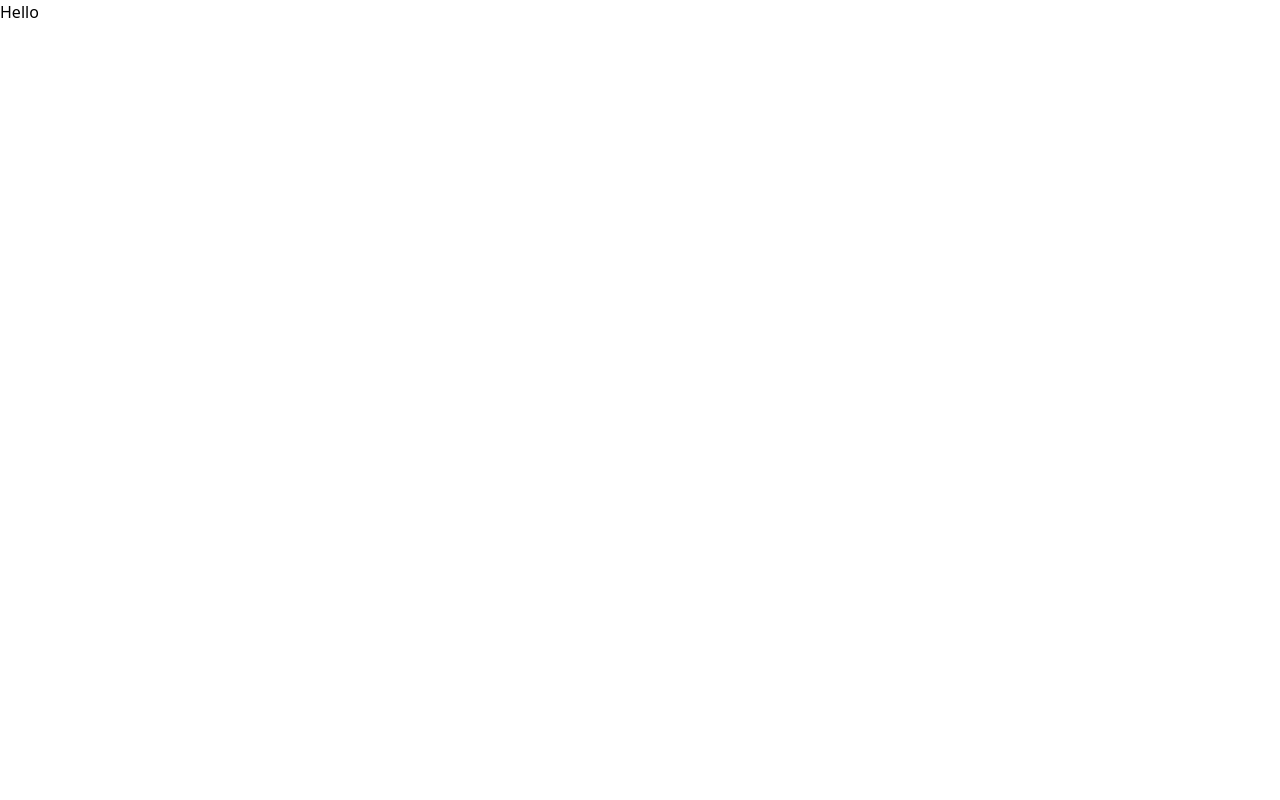
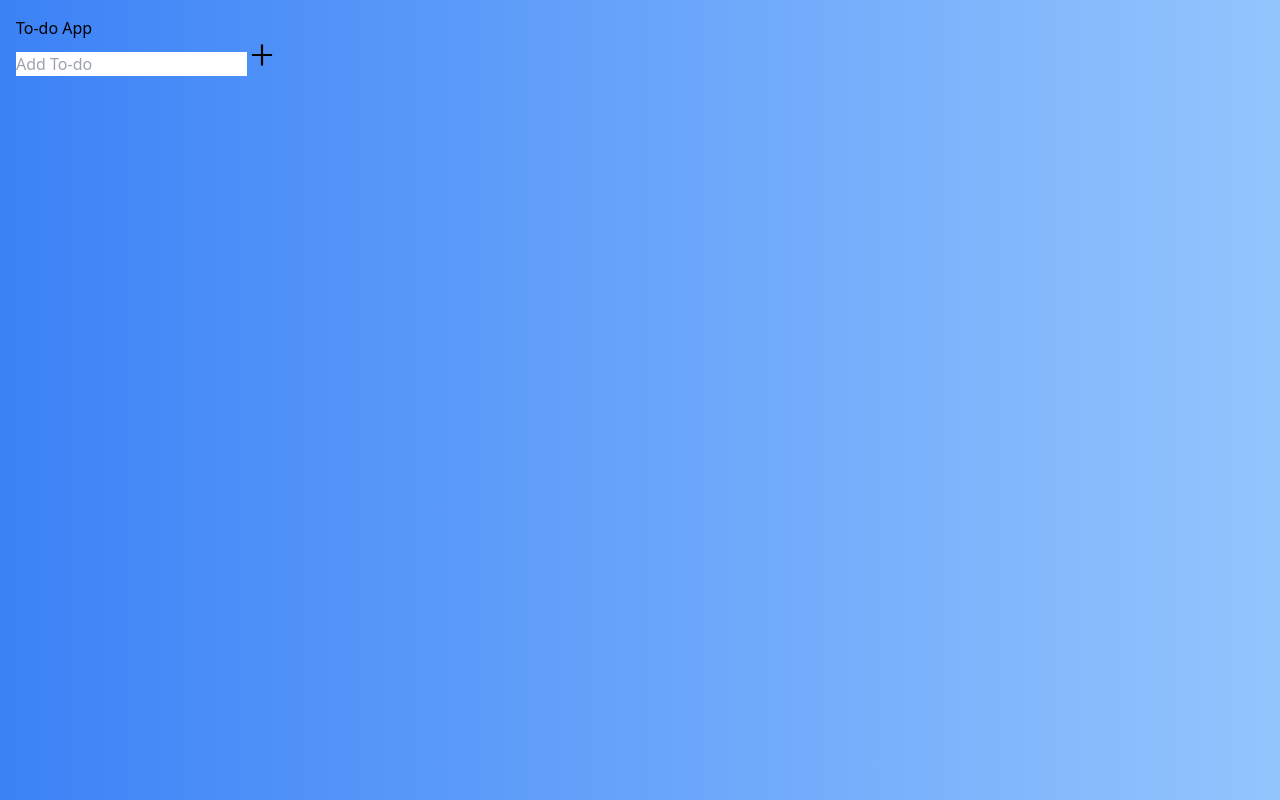
Before and after one commit to javadrip/react-todo, a React (Vite) app: page / in a window 1280 px wide. Built offline with nearby package versions, Linux system fonts and the light colour scheme.

Commit message:
Add form structure

```diff
--- a/package.json
+++ b/package.json
@@ -11,7 +11,8 @@
   },
   "dependencies": {
     "react": "^18.2.0",
-    "react-dom": "^18.2.0"
+    "react-dom": "^18.2.0",
+    "react-icons": "^4.8.0"
   },
   "devDependencies": {
     "@types/react": "^18.0.28",
--- a/src/App.jsx
+++ b/src/App.jsx
@@ -1,5 +1,22 @@
+import { AiOutlinePlus } from "react-icons/ai";
+
+const style = {
+  bg: `h-screen w-screen p-4 bg-gradient-to-r from-blue-500 to-blue-300`,
+};
+
 function App() {
-  return <div className="">Hello</div>;
+  return (
+    <div className={style.bg}>
+      <div className={style.container}>
+        <h3 className={style.h3}>To-do App</h3>
+        <form className={style.form} action=""></form>
+        <input className={style.input} type="text" placeholder="Add To-do" />
+        <button className={style.button}>
+          <AiOutlinePlus size={30} />
+        </button>
+      </div>
+    </div>
+  );
 }
 
 export default App;
```
Also changed, not shown: 1 other file (tests, documents, lock files or other folders).
